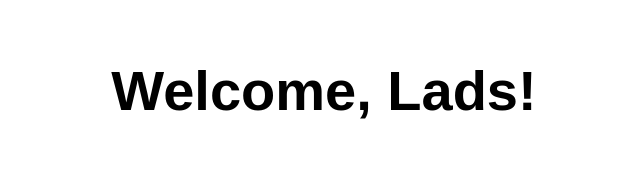
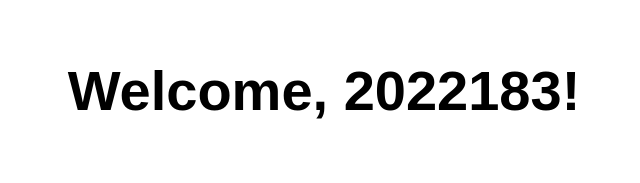
Before and after one commit to nunoreisferreira/my-first-static-web-app, a website: page src/index.html in a window 1280 px wide. Shown: the whole page, without its empty margins (316-956 px from the left). Drawn offline with Linux system fonts and the light colour scheme.

Commit message:
lab4 - estrutura correta

```diff
--- a/src/index.html
+++ b/src/index.html
@@ -10,7 +10,7 @@
 
 <body>
   <main>
-    <h1>Welcome, Lads!</h1>
+    <h1>Welcome, 2022183!</h1>
   </main>
 </body>
 
```
